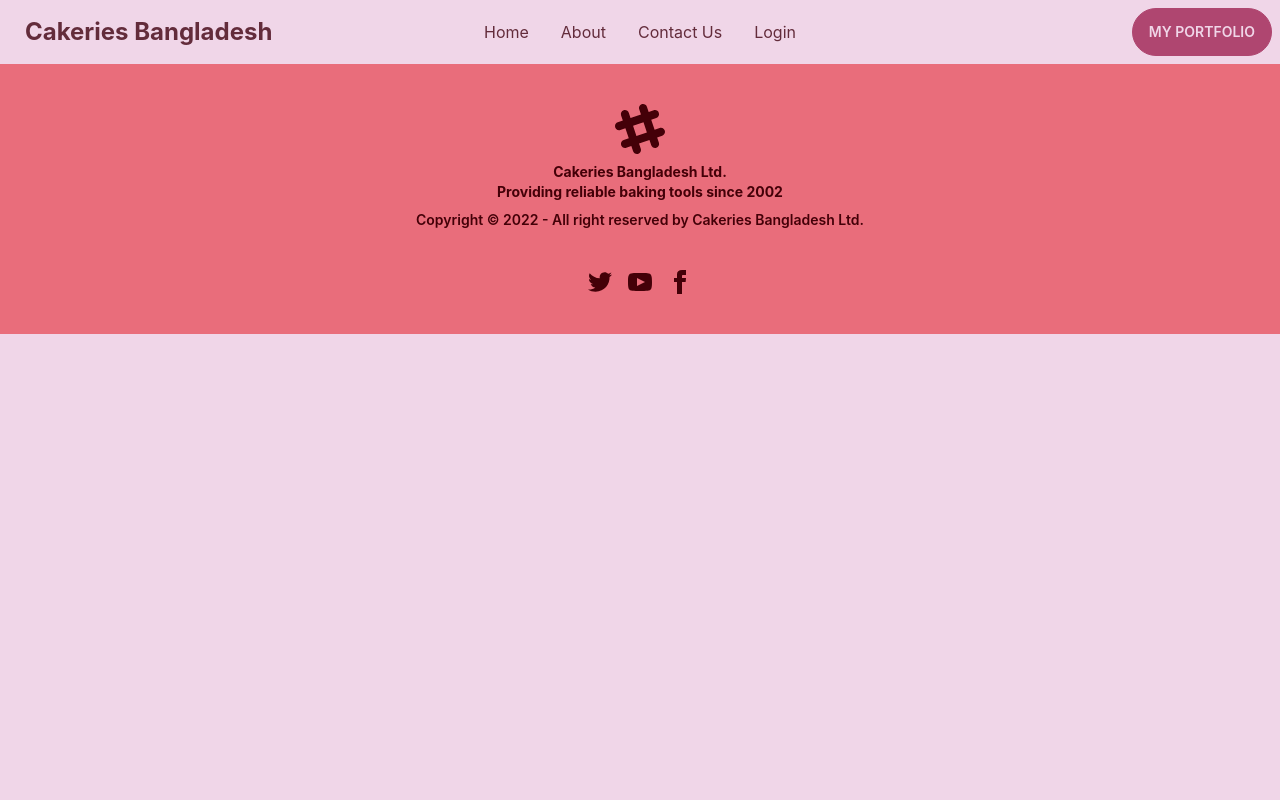
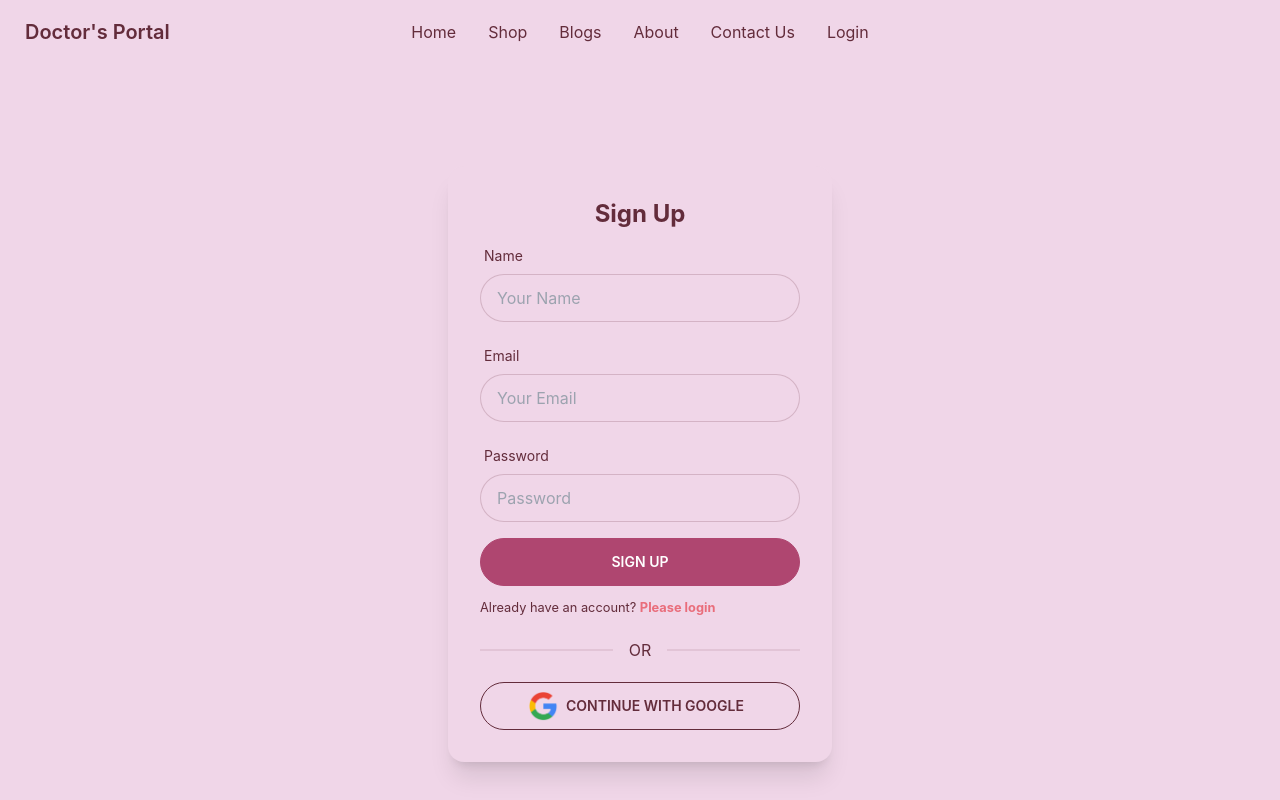
Before and after one commit to Tasmia-Ishika/Cakeries-Client-A-12, a React (Create React App) app: page /signup in a window 1280 px wide. Shown: the top 800 px of the page. Built offline with nearby package versions, Linux system fonts and the light colour scheme; no server answers.

Commit message:
signup added

```diff
--- a/package.json
+++ b/package.json
@@ -11,6 +11,7 @@
     "react": "^18.1.0",
     "react-dom": "^18.1.0",
     "react-firebase-hooks": "^5.0.3",
+    "react-hook-form": "^7.31.2",
     "react-icons": "^4.3.1",
     "react-router-dom": "^6.3.0",
     "react-scripts": "5.0.1",
--- a/src/App.js
+++ b/src/App.js
@@ -1,18 +1,35 @@
 import { Route, Routes } from 'react-router-dom';
 import './App.css';
+import Login from './Pages/Authentication/Login';
+import RequireAuth from './Pages/Authentication/RequireAuth';
+import SignUp from './Pages/Authentication/SignUp';
+import Blogs from './Pages/Home/Blogs';
+import ContactUs from './Pages/Home/ContactUs';
 import HomeDisplay from './Pages/Home/HomeDisplay';
 import Footer from './Pages/Shared/Footer';
 import Navbar from './Pages/Shared/Navbar';
+import Shop from './Pages/Shop/Shop';
 
 
 function App() {
   return (
     <div>
-  <Navbar></Navbar>
-  <Routes>
-    <Route path='/' element={<HomeDisplay></HomeDisplay>}></Route>
-  </Routes>
-  <Footer></Footer>
+      <Navbar></Navbar>
+      <Routes>
+        <Route path='/' element={<HomeDisplay></HomeDisplay>}></Route>
+
+        <Route path="/shop" element={
+          <RequireAuth>
+            <Shop />
+          </RequireAuth>}>
+        </Route>
+
+        <Route path='/blogs' element={<Blogs></Blogs>}></Route>
+        <Route path='/contact' element={<ContactUs></ContactUs>}></Route>
+        <Route path='/login' element={<Login></Login>}></Route>
+        <Route path='/signup' element={<SignUp></SignUp>}></Route>
+      </Routes>
+      <Footer></Footer>
     </div>
   );
 }
--- a/src/Pages/Authentication/SignUp.js
+++ b/src/Pages/Authentication/SignUp.js
@@ -0,0 +1,137 @@
+import React from 'react';
+import { useCreateUserWithEmailAndPassword, useSignInWithGoogle, useUpdateProfile } from 'react-firebase-hooks/auth';
+import Google from '../../assets/google.png';
+import auth from '../../firebase.init';
+import { useForm } from "react-hook-form";
+import Loading from '../Shared/Loading';
+import { Link, useNavigate } from 'react-router-dom';
+// import useToken from '../../hooks/useToken';
+
+const SignUp = () => {
+    const [signInWithGoogle, gUser, gLoading, gError] = useSignInWithGoogle(auth);
+    const { register, formState: { errors }, handleSubmit } = useForm();
+    const [
+        createUserWithEmailAndPassword,
+        user,
+        loading,
+        error,
+    ] = useCreateUserWithEmailAndPassword(auth);
+
+    const [updateProfile, updating, updateError] = useUpdateProfile(auth);
+
+    // const [token] = useToken(user || gUser);
+
+    const navigate = useNavigate();
+
+    let signInError;
+
+    if (loading || gLoading || updating) {
+        return <Loading></Loading>
+    }
+
+    if (error || gError || updateError) {
+        signInError = <p className='text-red-500'><small>{error?.message || gError?.message || updateError?.message}</small></p>
+    }
+    // if(token)
+    if (user) {
+        navigate('/shop');
+    }
+
+    const onSubmit = async data => {
+        await createUserWithEmailAndPassword(data.email, data.password);
+        await updateProfile({ displayName: data.name });
+        console.log('update done');
+
+    }
+    return (
+        <div className='flex h-screen justify-center items-center'>
+            <div className="card w-96 bg-base-100 shadow-xl">
+                <div className="card-body">
+                    <h2 className="text-center text-2xl font-bold">Sign Up</h2>
+                    <form onSubmit={handleSubmit(onSubmit)}>
+
+                        <div className="form-control w-full max-w-xs">
+                            <label className="label">
+                                <span className="label-text">Name</span>
+                            </label>
+                            <input
+                                type="text"
+                                placeholder="Your Name"
+                                className="input input-bordered w-full max-w-xs"
+                                {...register("name", {
+                                    required: {
+                                        value: true,
+                                        message: 'Name is Required'
+                                    }
+                                })}
+                            />
+                            <label className="label">
+                                {errors.name?.type === 'required' && <span className="label-text-alt text-red-500">{errors.name.message}</span>}
+                            </label>
+                        </div>
+
+                        <div className="form-control w-full max-w-xs">
+                            <label className="label">
+                                <span className="label-text">Email</span>
+                            </label>
+                            <input
+                                type="email"
+                                placeholder="Your Email"
+                                className="input input-bordered w-full max-w-xs"
+                                {...register("email", {
+                                    required: {
+                                        value: true,
+                                        message: 'Email is Required'
+                                    },
+                                    pattern: {
+                                        value: /[a-z0-9]+@[a-z]+\.[a-z]{2,3}/,
+                                        message: 'Provide a valid Email'
+                                    }
+                                })}
+                            />
+                            <label className="label">
+                                {errors.email?.type === 'required' && <span className="label-text-alt text-red-500">{errors.email.message}</span>}
+                                {errors.email?.type === 'pattern' && <span className="label-text-alt text-red-500">{errors.email.message}</span>}
+                            </label>
+                        </div>
+                        <div className="form-control w-full max-w-xs">
+                            <label className="label">
+                                <span className="label-text">Password</span>
+                            </label>
+                            <input
+                                type="password"
+                                placeholder="Password"
+                                className="input input-bordered w-full max-w-xs"
+                                {...register("password", {
+                                    required: {
+                                        value: true,
+                                        message: 'Password is Required'
+                                    },
+                                    minLength: {
+                                        value: 6,
+                                        message: 'Password should contain 6 characters or more.'
+                                    }
+                                })}
+                            />
+                            <label className="label">
+                                {errors.password?.type === 'required' && <span className="label-text-alt text-red-500">{errors.password.message}</span>}
+                                {errors.password?.type === 'minLength' && <span className="label-text-alt text-red-500">{errors.password.message}</span>}
+                            </label>
+                        </div>
+
+                        {signInError}
+                        <input className='btn w-full max-w-xs text-white' type="submit" value="Sign Up" />
+                    </form>
+                    <p><small>Already have an account? <Link className='text-primary font-bold' to="/login">Please login</Link></small></p>
+                    <div className="divider">OR</div>
+                    <button
+                        onClick={() => signInWithGoogle()}
+                        className="btn btn-outline"
+                    ><img style={{ width: '30px' }} src={Google} alt="" /><span className='px-2'> Continue with Google</span> </button>
+                </div>
+            </div>
+        </div >
+    );
+};
+
+export default SignUp;
--- /dev/null
+++ b/src/Pages/Home/Blogs.js
@@ -0,0 +1,11 @@
+import React from 'react';
+
+const Blogs = () => {
+    return (
+        <div>
+            <h1>This is blogs</h1>
+        </div>
+    );
+};
+
+export default Blogs;
--- /dev/null
+++ b/src/Pages/Home/ContactUs.js
@@ -0,0 +1,11 @@
+import React from 'react';
+
+const ContactUs = () => {
+    return (
+        <div>
+            <h1>Contact us</h1>
+        </div>
+    );
+};
+
+export default ContactUs;
--- /dev/null
+++ b/src/Pages/Shared/Loading.js
@@ -0,0 +1,11 @@
+import React from 'react';
+
+const Loading = () => {
+    return (
+        <div className="flex items-center justify-center ">
+            <div className="w-16 h-16 border-b-2 border-rose-900 rounded-full animate-spin"></div>
+        </div>
+    );
+};
+
+export default Loading;
--- a/src/Pages/Shared/Navbar.js
+++ b/src/Pages/Shared/Navbar.js
@@ -1,32 +1,56 @@
+import { signOut } from 'firebase/auth';
 import React from 'react';
+import { useAuthState } from 'react-firebase-hooks/auth';
+import { Link } from 'react-router-dom';
+import auth from '../../firebase.init';
 
 const Navbar = () => {
+  const [user] = useAuthState(auth);
+
+  const logout = () => {
+    signOut(auth);
+    localStorage.removeItem('accessToken');
+  };
+
+  const menuItems = <>
+    <li><Link to="/">Home</Link></li>
+    <li><Link to="/shop">Shop</Link></li>
+    <li><Link to="/blogs">Blogs</Link></li>
+    <li><Link to="/review">About</Link></li>
+    <li><Link to="/contact">Contact Us</Link></li>
+    {
+      user && <li><Link to="/dashboard">Dashboard</Link></li>
+    }
+    <li>{user ? <button className="btn btn-ghost" onClick={logout} >Sign Out</button> : <Link to="/login">Login</Link>}</li>
+  </>
+  // <div class="navbar-end">
+  // <a class="btn">My Portfolio</a>
+  // </div>
+
   return (
-    <div class="navbar bg-base-100">
-      <div class="navbar-start">
-        <div class="dropdown">
-          <label tabindex="0" class="btn btn-ghost lg:hidden">
-            <svg xmlns="http://www.w3.org/2000/svg" class="h-5 w-5" fill="none" viewBox="0 0 24 24" stroke="currentColor"><path stroke-linecap="round" stroke-linejoin="round" stroke-width="2" d="M4 6h16M4 12h8m-8 6h16" /></svg>
+    <div className="navbar bg-base-100">
+            <div className="navbar-start">
+                <div className="dropdown">
+                    <label tabIndex="0" className="btn btn-ghost lg:hidden">
+                        <svg xmlns="http://www.w3.org/2000/svg" className="h-5 w-5" fill="none" viewBox="0 0 24 24" stroke="currentColor"><path strokeLinecap="round" strokeLinejoin="round" strokeWidth="2" d="M4 6h16M4 12h8m-8 6h16" /></svg>
                     </label>
-          <ul tabindex="0" class="menu menu-compact dropdown-content mt-3 p-2 shadow bg-base-100 rounded-box w-52">
-            <li><a>Home</a></li>
-            <li><a>About</a></li>
-            <li><a>Contact Us</a></li>
-            <li><a>Login</a></li>
+                    <ul tabIndex="0" className="menu menu-compact dropdown-content mt-3 p-2 shadow bg-base-100 rounded-box w-52">
+                        {menuItems}
                     </ul>
                 </div>
-        <a class="btn btn-ghost normal-case text-2xl font-bold">Cakeries Bangladesh</a>
+                <a className="btn btn-ghost normal-case text-xl">Doctor's Portal</a>
             </div>
-      <div class="navbar-center hidden lg:flex">
-        <ul class="menu menu-horizontal p-0">
-          <li><a>Home</a></li>
-          <li><a>About</a></li>
-          <li><a>Contact Us</a></li>
-          <li><a>Login</a></li>
+            <div className="navbar-center hidden lg:flex">
+                <ul className="menu menu-horizontal p-0">
+                    {menuItems}
                 </ul>
             </div>
-      <div class="navbar-end">
-        <a class="btn">My Portfolio</a>
+
+            <div className="navbar-end">
+                <label tabIndex="1" for="dashboard-sidebar" className="btn btn-ghost lg:hidden">
+                    <svg xmlns="http://www.w3.org/2000/svg" className="h-5 w-5" fill="none" viewBox="0 0 24 24" stroke="currentColor"><path strokeLinecap="round" strokeLinejoin="round" strokeWidth="2" d="M4 6h16M4 12h8m-8 6h16" /></svg>
+                </label>
+
             </div>
         </div>
   );
--- /dev/null
+++ b/src/Pages/Shop/Shop.js
@@ -0,0 +1,11 @@
+import React from 'react';
+
+const Shop = () => {
+    return (
+        <div>
+            <h1>This is shop</h1>
+        </div>
+    );
+};
+
+export default Shop;
```
Also changed, not shown: src/Pages/Authentication/Login.js (+7 -6 lines), 1 other file (tests, documents, lock files or other folders). Lines whose indentation alone changed are shown as unchanged.
